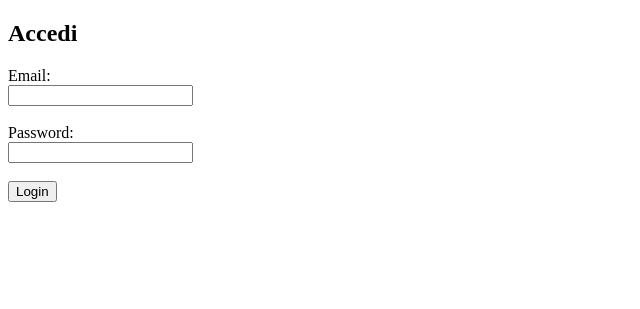
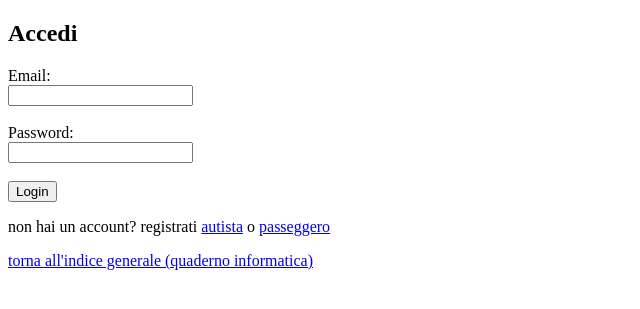
Before and after one commit to GR3G0RRR/quaderno_informatica_llerena, a PHP site: page /traccia_esame2017/login.php in a window 1280 px wide. Shown: the top 309 px of the page, without its empty margins (0-640 px from the left). Run offline with PHP 8.4, Linux system fonts and the light colour scheme.

Commit message:
migloramenti

```diff
--- a/traccia_esame2017/login.php
+++ b/traccia_esame2017/login.php
@@ -63,6 +63,9 @@ $conn->close();
         <label>Password:</label><br>
         <input type="password" name="password" required><br><br>
         <button type="submit">Login</button>
+        <p>non hai un account? registrati <a href="registrazione-autista.php">autista</a> o <a href="registrazione-passeggero.php">passeggero</a></p>
+        <p><a href="../index.html">torna all'indice generale (quaderno informatica)</a></p>
+
     </form>
 </body>
 </html>
--- a/traccia_esame2017/registrazione-autista.php
+++ b/traccia_esame2017/registrazione-autista.php
@@ -74,7 +74,7 @@ if ($_SERVER['REQUEST_METHOD'] == "POST") {
 </head>
 <body>
     <h1>Registrazione Autista</h1>
-
+    <p><a href="login.php"><- indietro</a></p>
     <form action="registrazione-autista.php" method="post">
         <p>Nome: <input type="text" name="nome" required></p>
         <p>Cognome: <input type="text" name="cognome" required></p>
@@ -100,5 +100,7 @@ if ($_SERVER['REQUEST_METHOD'] == "POST") {
             <?php endif; ?>
         </script>
     <?php endif; ?>
+    <p><a href="../index.html">torna all'indice generale (quaderno informatica)</a></p>
+
 </body>
 </html>
--- a/traccia_esame2017/registrazione-passeggero.php
+++ b/traccia_esame2017/registrazione-passeggero.php
@@ -70,7 +70,7 @@ if ($_SERVER['REQUEST_METHOD'] == "POST") {
 </head>
 <body>
     <h1>Registrazione Passeggero</h1>
-
+    <p><a href="login.php"><- indietro</a></p>
     <form action="registrazione-passeggero.php" method="post">
         <p>Nome:</p>
         <input type="text" name="nome" required>
@@ -98,5 +98,7 @@ if ($_SERVER['REQUEST_METHOD'] == "POST") {
         <p>hai un account? <a href="login.php">accedi</a></p>
         <input type="submit" value="Registrati">
     </form>
+    <p><a href="../index.html">torna all'indice generale (quaderno informatica)</a></p>
+
 </body>
 </html>
--- a/traccia_simulazione_esame/login.php
+++ b/traccia_simulazione_esame/login.php
@@ -94,5 +94,6 @@ $conn->close();
     </form>
 
     <p>Non sei registrato? <a href="registrazione.php">Registrati</a></p>
+    <p><a href="../index.html">torna all'indice generale (quaderno informatica)</a></p>
 </body>
 </html>
--- a/traccia_simulazione_esame/registrazione.php
+++ b/traccia_simulazione_esame/registrazione.php
@@ -47,5 +47,6 @@ if ($_SERVER["REQUEST_METHOD"] === "POST") {
     <br><input type="checkbox" name="is_teacher"><p>Sei un docente?</p>
     <p><a href="login.php">hai un account? accedi</a></p>
     <button type="submit">Registrati</button>
+    <p><a href="../index.html">torna all'indice generale (quaderno informatica)</a></p>
 
 </form>
```
